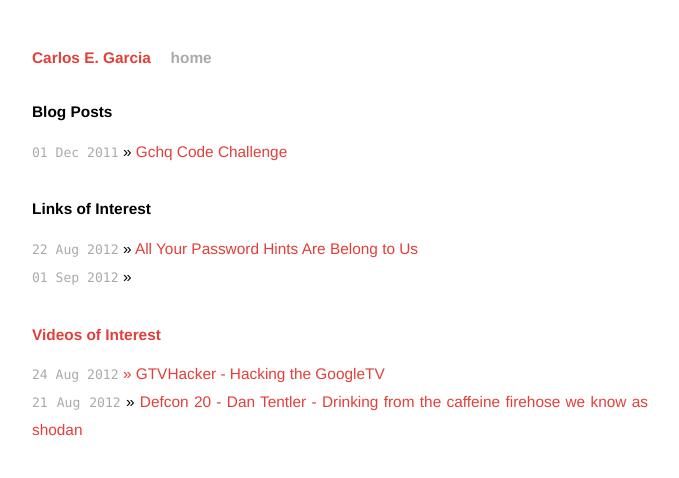
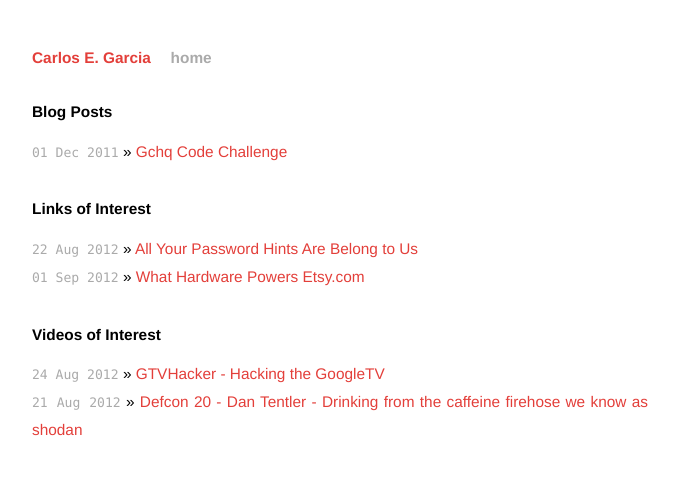
Before and after one commit to cgar/cgar.github.com, a Jekyll site: the page built from index.html, in a window 1280 px wide. Shown: the top 478 px of the page, without its empty margins (300-979 px from the left). Built offline with Jekyll 4.4.1, drawn with Linux system fonts in a browser that asks for light colours; Markdown is read by kramdown in place of the engine named in the settings.

Commit message:
sep-01 link

```diff
--- a/index.html
+++ b/index.html
@@ -14,7 +14,7 @@ title: Carlos E. Garcia
   <h1>Links of Interest</h1>
   <ul class="posts">
       <li><span>22 Aug 2012</span> &raquo; <a href="http://blog.spiderlabs.com/2012/08/all-your-password-hints-are-belong-to-us.html">All Your Password Hints Are Belong to Us</a></li>
-      <li><span>01 Sep 2012</span> &raquo; <a href="http://codeascraft.etsy.com/2012/08/31/what-hardware-powers-etsy-com/"</a></li>
+      <li><span>01 Sep 2012</span> &raquo; <a href="http://codeascraft.etsy.com/2012/08/31/what-hardware-powers-etsy-com/">What Hardware Powers Etsy.com</a></li>
   </ul>
 
   <h1>Videos of Interest</h1>
```
